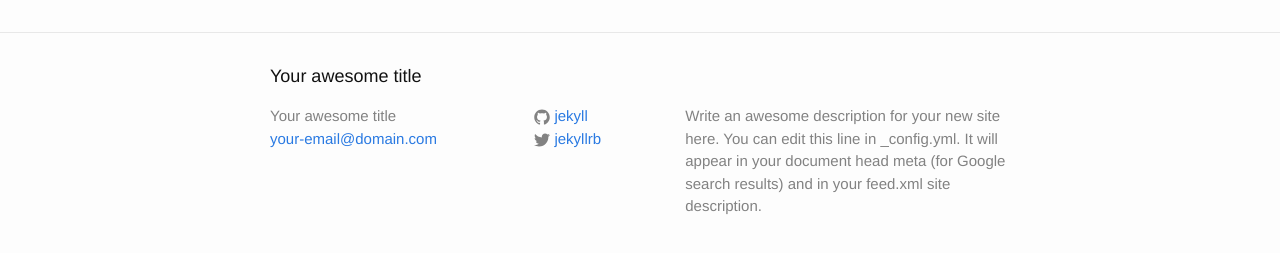
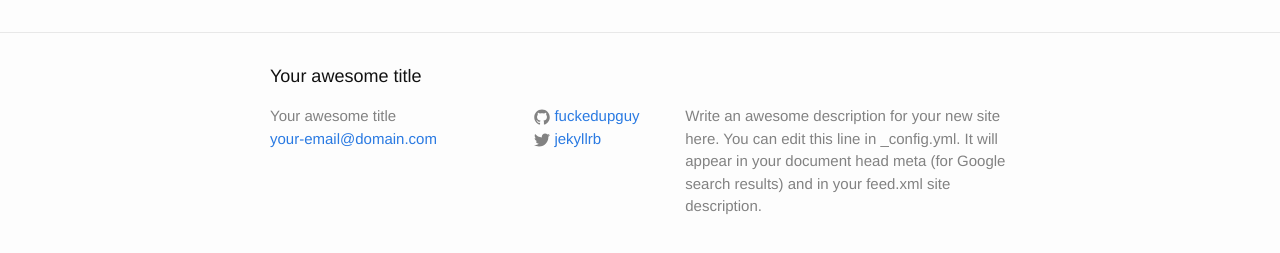
Before and after one commit to fuckedupguy/fuckedupguy.github.io, a Jekyll site: the page built from index.html, in a window 1280 px wide. Shown: the part 264-517 px from the top of the page. Built offline with Jekyll 4.4.1, drawn with Linux system fonts in a browser that asks for light colours.

Commit message:
Update _config.yml

```diff
--- a/_config.yml
+++ b/_config.yml
@@ -15,7 +15,7 @@ description: > # this means to ignore newlines until "baseurl:"
 baseurl: "" # the subpath of your site, e.g. /blog
 url: "http://yourdomain.com" # the base hostname & protocol for your site
 twitter_username: jekyllrb
-github_username:  jekyll
+github_username:  fuckedupguy
 
 # Build settings
 markdown: kramdown
```
